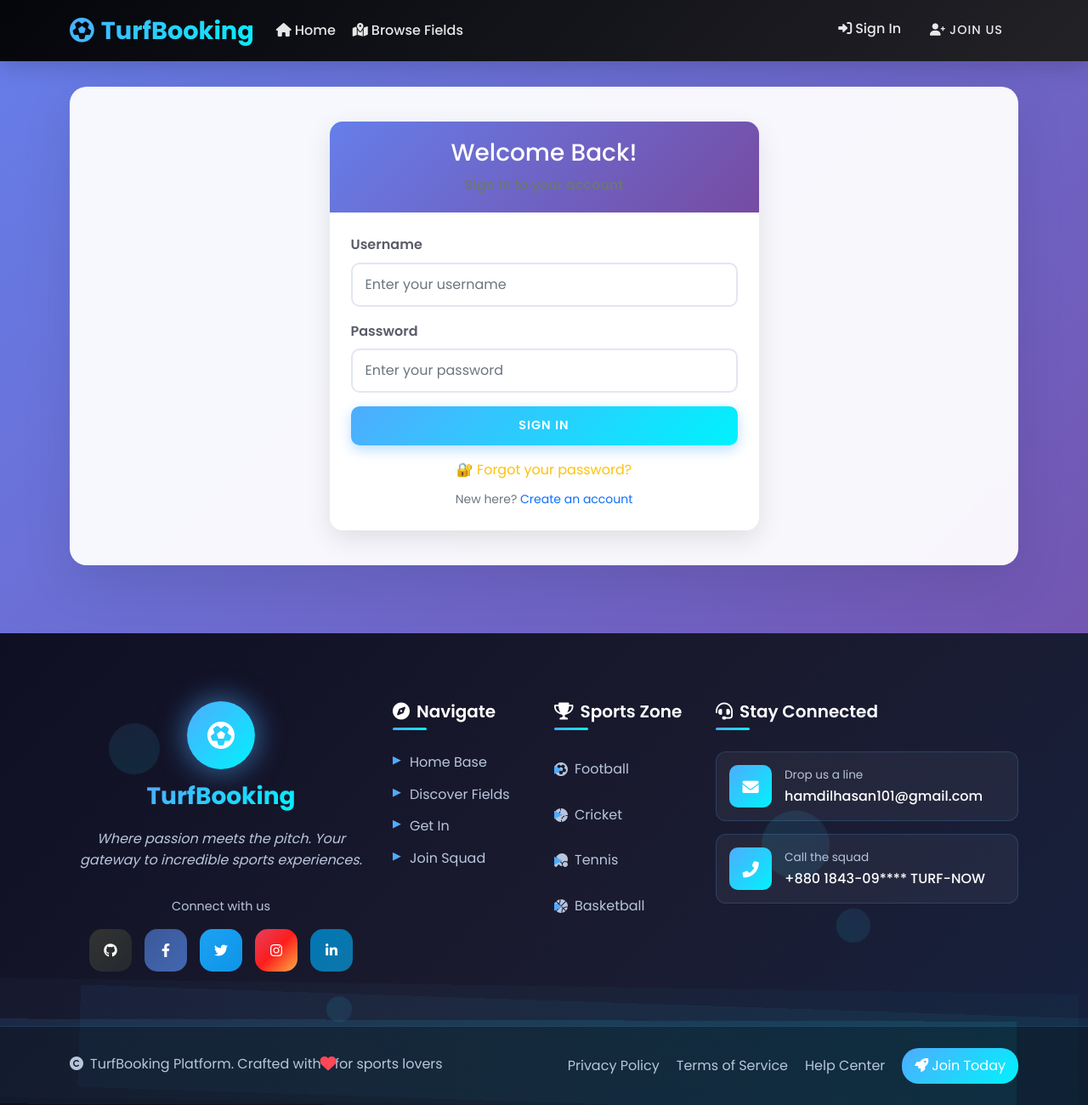
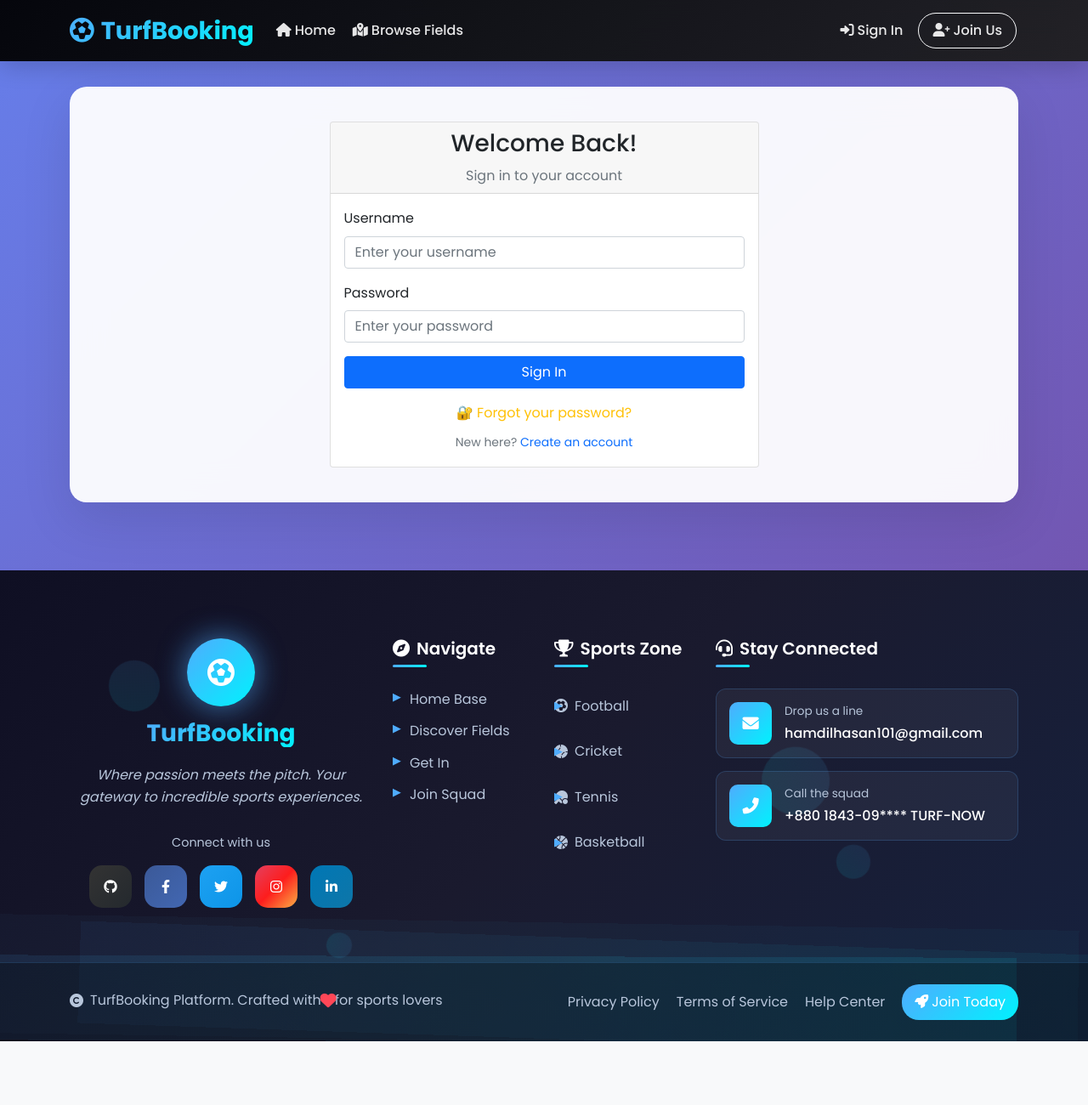
Before and after one commit to ENiGMA-101/Arena-Finder_book-my-field, a Django app: template accounts/templates/accounts/login.html in a window 1280 px wide. Shown: the whole page at 85% size. After the commit the page ends 1225 px from the top, so only its background shows below. Run offline with Django 4.2, Linux system fonts and the light colour scheme; the template is opened without the code that fills it, so the values that code supplies are empty.

Commit message:
Update style.css

```diff
--- a/static/css/style.css
+++ b/static/css/style.css
@@ -62,219 +62,3 @@ body {
     backdrop-filter: blur(20px);
     border: 1px solid rgba(255, 255, 255, 0.2);
 }
-
-/* Card Styles */
-.card {
-    border: none;
-    border-radius: 15px;
-    box-shadow: 0 10px 30px rgba(0, 0, 0, 0.1);
-    transition: all 0.3s ease;
-    overflow: hidden;
-    background: white;
-}
-
-.card:hover {
-    transform: translateY(-10px);
-    box-shadow: 0 20px 40px rgba(0, 0, 0, 0.15);
-}
-
-.card-header {
-    background: linear-gradient(135deg, #667eea, #764ba2);
-    color: white;
-    border: none;
-    padding: 20px;
-    font-weight: 600;
-}
-
-.card-body {
-    padding: 25px;
-}
-
-.card-img-top {
-    transition: all 0.3s ease;
-}
-
-.card:hover .card-img-top {
-    transform: scale(1.05);
-}
-
-/* Button Styles */
-.btn {
-    border: none;
-    border-radius: 10px;
-    font-weight: 600;
-    padding: 12px 30px;
-    transition: all 0.3s ease;
-    text-transform: uppercase;
-    letter-spacing: 1px;
-    font-size: 0.9rem;
-    position: relative;
-    overflow: hidden;
-}
-
-.btn:before {
-    content: '';
-    position: absolute;
-    top: 0;
-    left: -100%;
-    width: 100%;
-    height: 100%;
-    background: linear-gradient(90deg, transparent, rgba(255, 255, 255, 0.2), transparent);
-    transition: all 0.5s;
-}
-
-.btn:hover:before {
-    left: 100%;
-}
-
-.btn-primary {
-    background: linear-gradient(135deg, #4facfe 0%, #00f2fe 100%);
-    color: white;
-    box-shadow: 0 5px 15px rgba(79, 172, 254, 0.4);
-}
-
-.btn-primary:hover {
-    background: linear-gradient(135deg, #00f2fe 0%, #4facfe 100%);
-    box-shadow: 0 8px 25px rgba(79, 172, 254, 0.6);
-    transform: translateY(-2px);
-}
-
-.btn-secondary {
-    background: linear-gradient(135deg, #667eea 0%, #764ba2 100%);
-    color: white;
-    box-shadow: 0 5px 15px rgba(102, 126, 234, 0.4);
-}
-
-.btn-success {
-    background: linear-gradient(135deg, #4ecdc4 0%, #44a08d 100%);
-    color: white;
-}
-
-.btn-danger {
-    background: linear-gradient(135deg, #fd746c 0%, #ff9068 100%);
-    color: white;
-}
-
-.btn-warning {
-    background: linear-gradient(135deg, #f093fb 0%, #f5576c 100%);
-    color: white;
-}
-
-.btn-info {
-    background: linear-gradient(135deg, #4facfe 0%, #00f2fe 100%);
-    color: white;
-}
-/* Form Styles */
-.form-control {
-    border: 2px solid #e3e6f0;
-    border-radius: 10px;
-    padding: 12px 15px;
-    font-size: 1rem;
-    transition: all 0.3s ease;
-    background: rgba(255, 255, 255, 0.9);
-}
-
-.form-control:focus {
-    border-color: #4facfe;
-    box-shadow: 0 0 0 0.2rem rgba(79, 172, 254, 0.25);
-    background: white;
-}
-
-.form-label {
-    font-weight: 600;
-    color: #5a5c69;
-    margin-bottom: 8px;
-}
-
-.form-check-input:checked {
-    background-color: #4facfe;
-    border-color: #4facfe;
-}
-
-/* Alert Styles */
-.alert {
-    border: none;
-    border-radius: 10px;
-    padding: 15px 20px;
-    margin-bottom: 20px;
-    font-weight: 500;
-    animation: slideIn 0.5s ease;
-}
-@keyframes slideIn {
-    from {
-        opacity: 0;
-        transform: translateY(-20px);
-    }
-    to {
-        opacity: 1;
-        transform: translateY(0);
-    }
-}
-
-.alert-success {
-    background: linear-gradient(135deg, #d4edda, #c3e6cb);
-    color: #155724;
-    border-left: 4px solid #28a745;
-}
-
-.alert-danger {
-    background: linear-gradient(135deg, #f8d7da, #f5c6cb);
-    color: #721c24;
-    border-left: 4px solid #dc3545;
-}
-
-.alert-warning {
-    background: linear-gradient(135deg, #fff3cd, #ffeaa7);
-    color: #856404;
-    border-left: 4px solid #ffc107;
-}
-
-.alert-info {
-    background: linear-gradient(135deg, #d1ecf1, #bee5eb);
-    color: #0c5460;
-    border-left: 4px solid #17a2b8;
-}
-/* Badge Styles */
-.badge {
-    border-radius: 20px;
-    padding: 5px 10px;
-    font-weight: 500;
-    font-size: 0.75rem;
-}
-
-.bg-info {
-    background: linear-gradient(135deg, #4facfe, #00f2fe) !important;
-}
-
-.bg-success {
-    background: linear-gradient(135deg, #4ecdc4, #44a08d) !important;
-}
-
-.bg-warning {
-    background: linear-gradient(135deg, #f093fb, #f5576c) !important;
-}
-
-.bg-danger {
-    background: linear-gradient(135deg, #fd746c, #ff9068) !important;
-}
-/* Table Styles */
-.table {
-    background: white;
-    border-radius: 10px;
-    overflow: hidden;
-    box-shadow: 0 5px 15px rgba(0, 0, 0, 0.1);
-}
-
-.table thead th {
-    background: linear-gradient(135deg, #667eea, #764ba2);
-    color: white;
-    border: none;
-    font-weight: 600;
-    padding: 15px;
-}
-
-.table tbody td {
-    padding: 15px;
-    border: none;
-    border-bottom: 1px solid #e3e6f0;
-}
```
